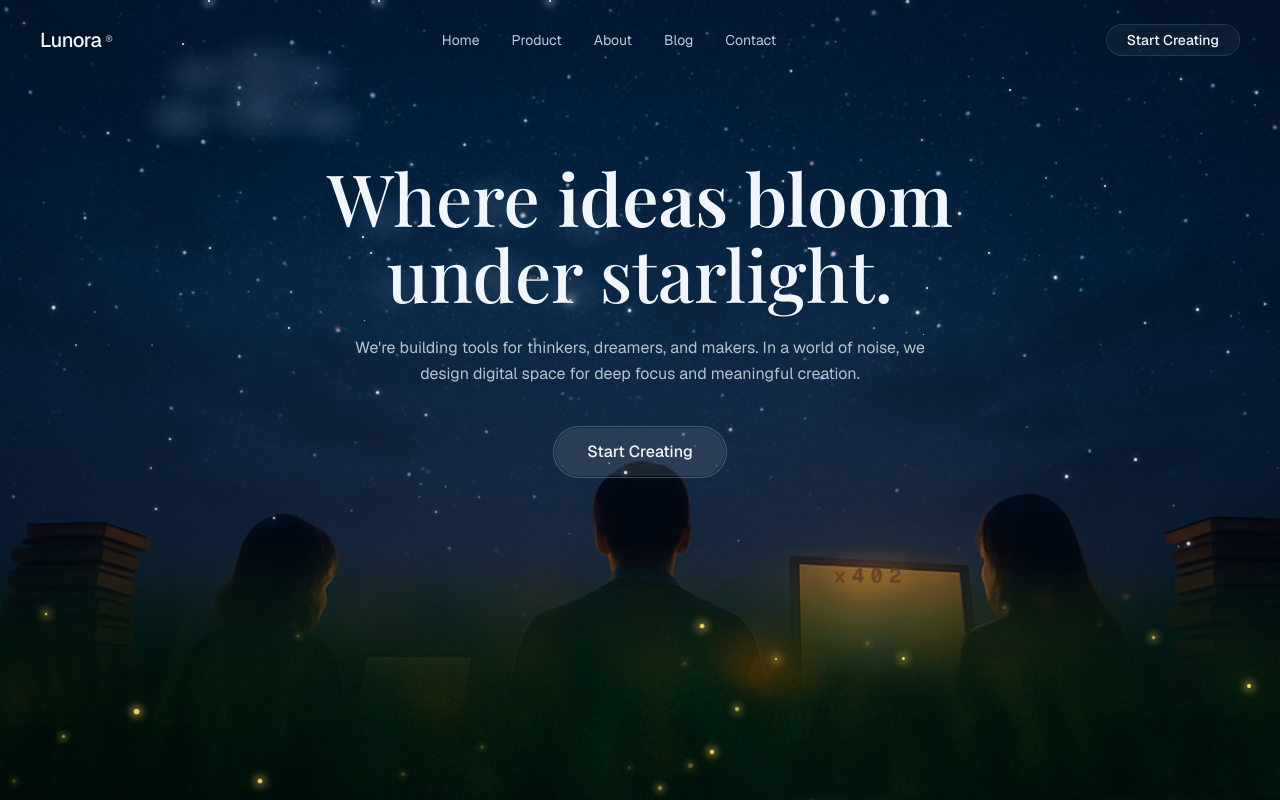
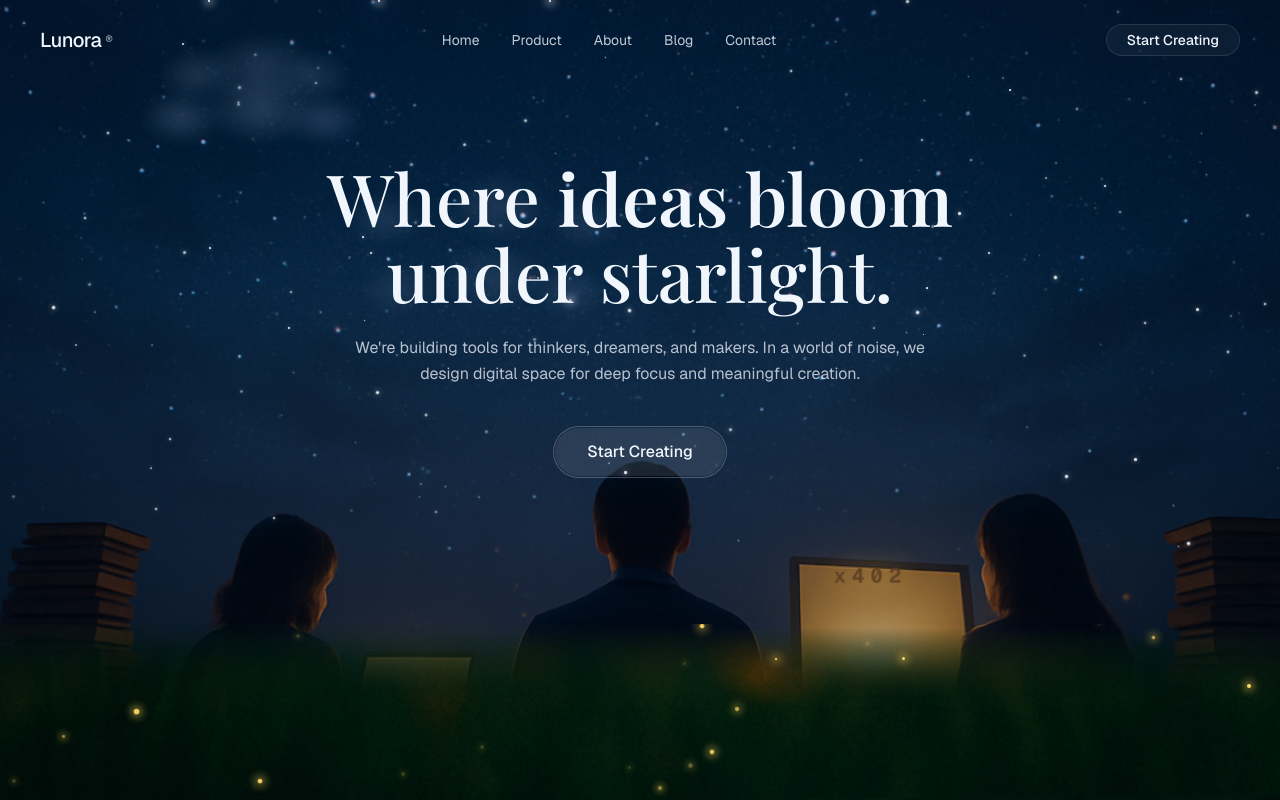
Before and after one commit to SamyaDeb/Landing, a Next.js app: page / in a window 1280 px wide. Built offline with nearby package versions, Linux system fonts and the light colour scheme; a web font is replaced by a local one.

Commit message:
feat: adjust grass layer depth and blur effect in Meadow component

```diff
--- a/components/meadow.tsx
+++ b/components/meadow.tsx
@@ -30,10 +30,10 @@ export function Meadow() {
 
   return (
     <div
-      className="pointer-events-none absolute inset-x-0 bottom-0 h-[32%] overflow-hidden"
+      className="pointer-events-none absolute inset-x-0 bottom-0 h-[22%] overflow-hidden"
       aria-hidden="true"
     >
-      {/* Back layer of grass — slightly larger, slower sway, extra blur for depth */}
+      {/* Back layer of grass — slightly larger, slower sway, faint softness for depth */}
       <div
         className="animate-grass-sway absolute inset-x-[-4%] bottom-0 h-full bg-cover bg-bottom"
         style={{
@@ -42,10 +42,10 @@ export function Meadow() {
           "--sway-min": "-1.2deg",
           "--sway-max": "1.2deg",
           "--dur": "9s",
-          filter: "blur(3px)",
-          opacity: 0.8,
-          maskImage: "linear-gradient(to top, black 45%, transparent 100%)",
-          WebkitMaskImage: "linear-gradient(to top, black 45%, transparent 100%)",
+          filter: "blur(1px)",
+          opacity: 0.95,
+          maskImage: "linear-gradient(to top, black 60%, transparent 100%)",
+          WebkitMaskImage: "linear-gradient(to top, black 60%, transparent 100%)",
         }}
       />
 
@@ -59,8 +59,8 @@ export function Meadow() {
           "--sway-max": "2deg",
           "--dur": "7s",
           transformOrigin: "bottom center",
-          maskImage: "linear-gradient(to top, black 30%, transparent 85%)",
-          WebkitMaskImage: "linear-gradient(to top, black 30%, transparent 85%)",
+          maskImage: "linear-gradient(to top, black 50%, transparent 92%)",
+          WebkitMaskImage: "linear-gradient(to top, black 50%, transparent 92%)",
         }}
       />
 
```
